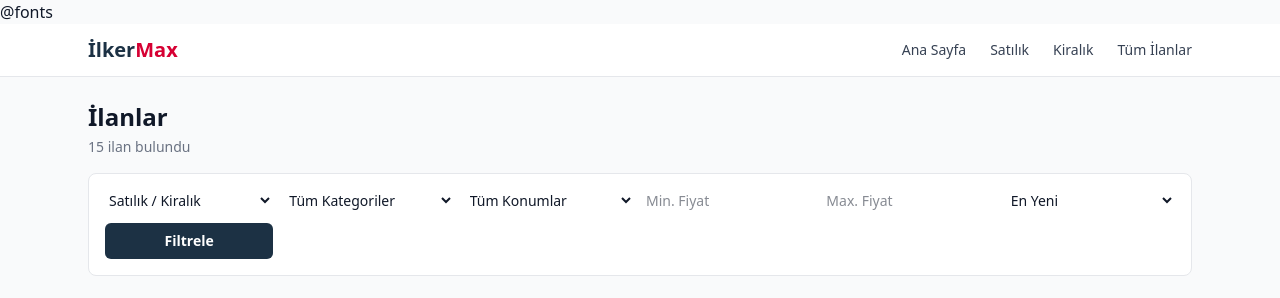
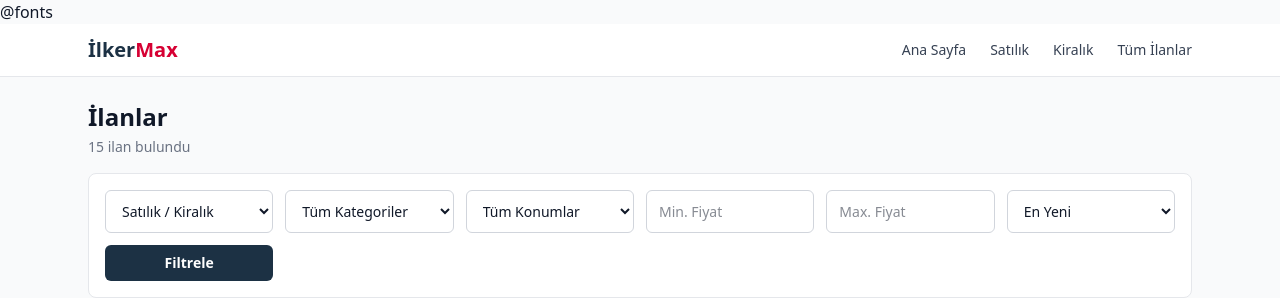
Before and after one commit to yapixeltasarim-byte/ilkermax, a Laravel app: page /ilanlar in a window 1280 px wide. Shown: the top 298 px of the page. Run offline with Laravel 12, Linux system fonts and the light colour scheme; data comes from the database, SQL or seed files in the repository; style sheets or scripts are compiled from the project's sources; some libraries are stand-ins or nearby versions.

Commit message:
Mobil form input stillerini düzelt
- select/input alanlarında border-{color} yazılmış ama border (width)
  eksikti — kutular görünmez kalıyordu
- Ana sayfa arama formunda mobilde grid-cols tanımlı değildi, implicit
  grid track içeriğin min-content genişliğine göre büyüyüp yatay taşmaya
  (viewport dışına taşan başlık metni) sebep oluyordu

Co-Authored-By: Claude Sonnet 5 <noreply@anthropic.com>

```diff
--- a/resources/views/properties/index.blade.php
+++ b/resources/views/properties/index.blade.php
@@ -27,30 +27,30 @@
                 :class="open ? 'grid' : 'hidden'"
                 class="mt-3 grid-cols-2 gap-3 rounded-lg border border-gray-200 bg-white p-4 sm:mt-0 sm:!grid sm:grid-cols-3 sm:gap-3 lg:grid-cols-6"
             >
-                <select name="listing_type" class="col-span-2 rounded-md border-gray-300 text-sm sm:col-span-1">
+                <select name="listing_type" class="col-span-2 w-full min-w-0 rounded-md border border-gray-300 bg-white px-3 py-2.5 text-sm text-gray-900 focus:border-brand-navy focus:outline-none focus:ring-1 focus:ring-brand-navy sm:col-span-1">
                     <option value="">Satılık / Kiralık</option>
                     <option value="sale" @selected(request('listing_type') === 'sale')>Satılık</option>
                     <option value="rent" @selected(request('listing_type') === 'rent')>Kiralık</option>
                 </select>
 
-                <select name="category_id" class="rounded-md border-gray-300 text-sm">
+                <select name="category_id" class="w-full min-w-0 rounded-md border border-gray-300 bg-white px-3 py-2.5 text-sm text-gray-900 focus:border-brand-navy focus:outline-none focus:ring-1 focus:ring-brand-navy">
                     <option value="">Tüm Kategoriler</option>
                     @foreach ($categories as $category)
                         <option value="{{ $category->id }}" @selected((string) request('category_id') === (string) $category->id)>{{ $category->name }}</option>
                     @endforeach
                 </select>
 
-                <select name="location_id" class="rounded-md border-gray-300 text-sm">
+                <select name="location_id" class="w-full min-w-0 rounded-md border border-gray-300 bg-white px-3 py-2.5 text-sm text-gray-900 focus:border-brand-navy focus:outline-none focus:ring-1 focus:ring-brand-navy">
                     <option value="">Tüm Konumlar</option>
                     @foreach ($locations as $location)
                         <option value="{{ $location->id }}" @selected((string) request('location_id') === (string) $location->id)>{{ $location->district }}@if ($location->neighborhood) / {{ $location->neighborhood }}@endif</option>
                     @endforeach
                 </select>
 
-                <input type="number" name="min_price" value="{{ request('min_price') }}" placeholder="Min. Fiyat" class="rounded-md border-gray-300 text-sm">
-                <input type="number" name="max_price" value="{{ request('max_price') }}" placeholder="Max. Fiyat" class="rounded-md border-gray-300 text-sm">
+                <input type="number" name="min_price" value="{{ request('min_price') }}" placeholder="Min. Fiyat" class="w-full min-w-0 rounded-md border border-gray-300 bg-white px-3 py-2.5 text-sm text-gray-900 focus:border-brand-navy focus:outline-none focus:ring-1 focus:ring-brand-navy">
+                <input type="number" name="max_price" value="{{ request('max_price') }}" placeholder="Max. Fiyat" class="w-full min-w-0 rounded-md border border-gray-300 bg-white px-3 py-2.5 text-sm text-gray-900 focus:border-brand-navy focus:outline-none focus:ring-1 focus:ring-brand-navy">
 
-                <select name="sort" class="rounded-md border-gray-300 text-sm">
+                <select name="sort" class="w-full min-w-0 rounded-md border border-gray-300 bg-white px-3 py-2.5 text-sm text-gray-900 focus:border-brand-navy focus:outline-none focus:ring-1 focus:ring-brand-navy">
                     <option value="">En Yeni</option>
                     <option value="price_asc" @selected(request('sort') === 'price_asc')>Fiyat: Düşükten Yükseğe</option>
                     <option value="price_desc" @selected(request('sort') === 'price_desc')>Fiyat: Yüksekten Düşüğe</option>
```
Also changed, not shown: resources/views/home.blade.php (+5 -5 lines), 3 other files.
